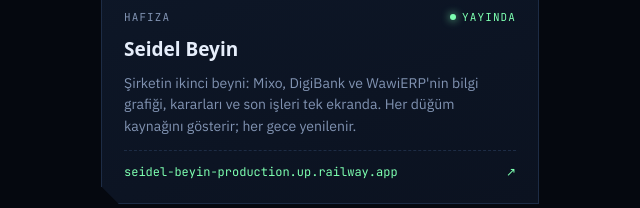
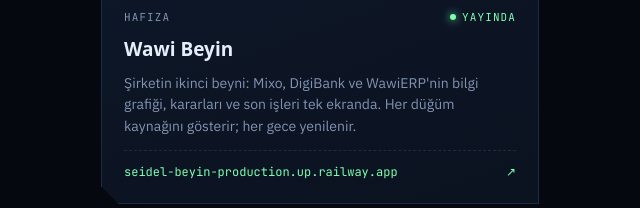
Before and after one commit to wpu-research/seidel-arge, a website: page index.html in a window 1280 px wide. Shown: the part 4430-4638 px from the top of the page, 237-877 px from the left. Drawn offline with Linux system fonts and the light colour scheme; a web font is replaced by a local one.

Commit message:
Beyin kartı: Seidel Beyin → Wawi Beyin
Co-Authored-By: Claude Opus 5.5 <noreply@anthropic.com>

```diff
--- a/index.html
+++ b/index.html
@@ -229,7 +229,7 @@ footer{margin-top:72px;padding-top:20px;border-top:1px solid var(--line);display
       <a class="card" href="https://seidel-beyin-production.up.railway.app/" target="_blank" rel="noopener">
         <div class="shot"><img src="shots/beyin.jpg" alt="" loading="lazy" width="640" height="400"></div>
         <div class="top"><span>Hafıza</span><span class="live">Yayında</span></div>
-        <h3>Seidel Beyin</h3>
+        <h3>Wawi Beyin</h3>
         <p>Şirketin ikinci beyni: Mixo, DigiBank ve WawiERP'nin bilgi grafiği, kararları ve son işleri tek ekranda. Her düğüm kaynağını gösterir; her gece yenilenir.</p>
         <div class="url"><i>seidel-beyin-production.up.railway.app</i><span>↗</span></div>
       </a>
```
Also changed, not shown: shots/beyin.jpg.
